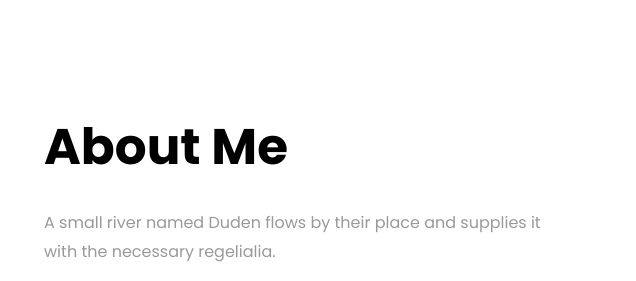
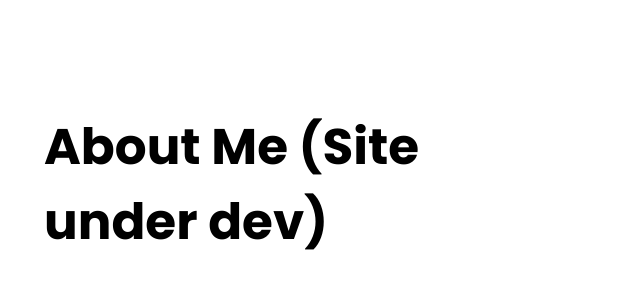
Before and after one commit to yijiburen/yijiburen.github.io, a plain HTML site: page index.html in a window 1280 px wide. Shown: the part 738-1019 px from the top of the page, 644-1280 px from the left. Drawn offline with Linux system fonts and the light colour scheme; animation ran at ten frames a second; files whose address does not match are found by name.

Commit message:
added under dev sign

```diff
--- a/index.html
+++ b/index.html
@@ -85,7 +85,7 @@
     				<div class="row justify-content-start pb-3">
 		          <div class="col-md-12 heading-section ftco-animate">
 		          	<h1 class="big">About</h1>
-		            <h2 class="mb-4">About Me</h2>
+		            <h2 class="mb-4">About Me (Site under dev)</h2>
 		            <p>A small river named Duden flows by their place and supplies it with the necessary regelialia.</p>
 		            <ul class="about-info mt-4 px-md-0 px-2">
 		            	<li class="d-flex"><span>Name:</span> <span>Yijinmide Buren</span></li>
```
Also changed, not shown: 1 other file.
